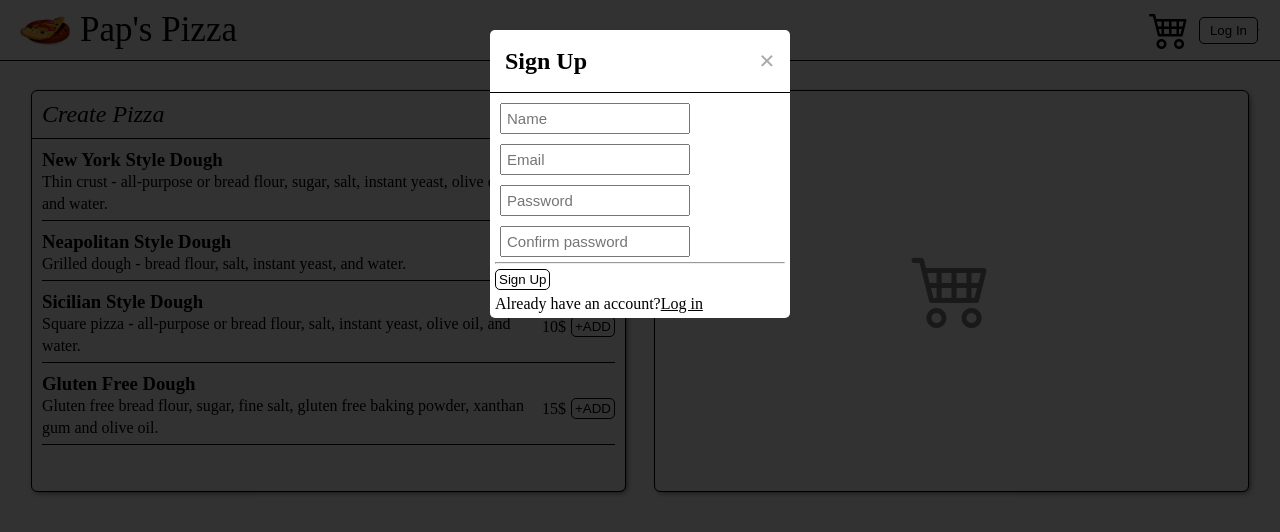
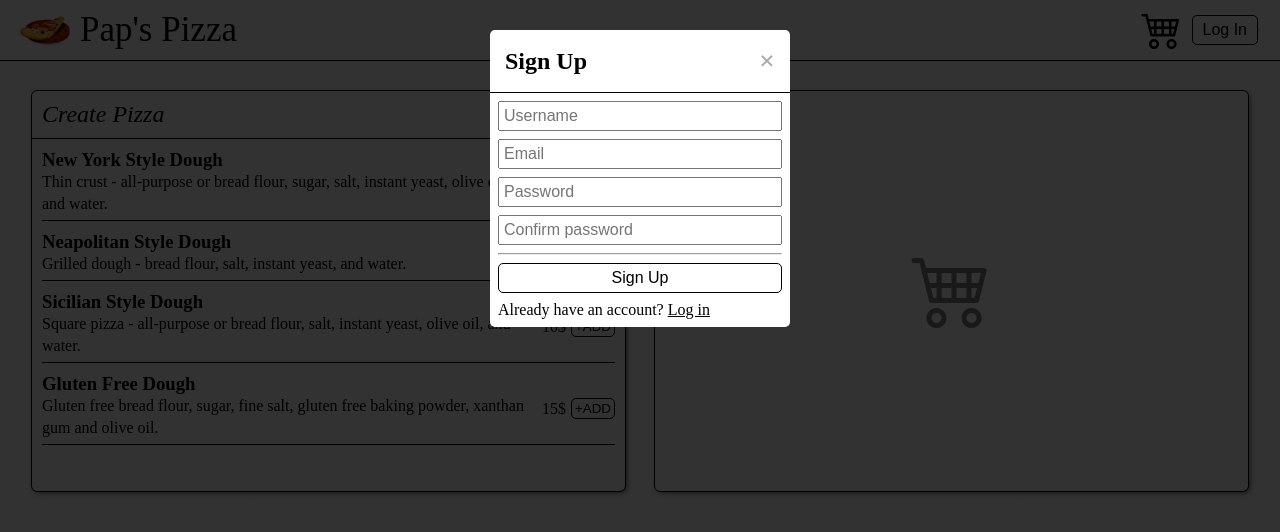
Before and after one commit to AnandPap/paps-pizza, a React (Vite) app in the folder client/: page /signup in a window 1280 px wide. Shown: the top 532 px of the page. Built offline with nearby package versions, Linux system fonts and the light colour scheme.

Commit message:
restructured login in and ign up components and added better css

```diff
--- a/client/src/MainRouter.tsx
+++ b/client/src/MainRouter.tsx
@@ -6,6 +6,7 @@ import Home from "./components/Home";
 import Order from "./order/Order";
 import OrderHistory from "./order/OrderHistory";
 import Modal from "./reusable/Modal";
+import ErrorMessage from "./reusable/ErrorMessage";
 
 const MainRouter = () => {
   return (
@@ -32,6 +33,12 @@ const MainRouter = () => {
         </Route>
         <Route path="/order" element={<Order />} />
         <Route path="/orderhistory" element={<OrderHistory />} />
+        <Route
+          path="*"
+          element={
+            <ErrorMessage className="not-found" text="Page not found." />
+          }
+        />
       </Routes>
     </BrowserRouter>
   );
--- a/client/src/components/LogIn.tsx
+++ b/client/src/components/LogIn.tsx
@@ -1,17 +1,25 @@
 import { useState } from "react";
-import Button from "../reusable/Button";
 import { useNavigate } from "react-router-dom";
 import { useAppSelector, useAppDispatch } from "../redux/hooks";
 import { setIsLoggedIn } from "../redux/pizza";
 import { login } from "../services/user-apis";
 import { authenticate } from "../services/auth-helpers";
+import Button from "../reusable/Button";
+import ErrorMessage from "../reusable/ErrorMessage";
+
+interface LogInValues {
+  [key: string]: string;
+  email: string;
+  password: string;
+}
 
 const LogIn = () => {
-  const [values, setValues] = useState({
+  const [values, setValues] = useState<LogInValues>({
     email: "",
     password: "",
-    error: "",
   });
+  const [error, setError] = useState("");
+  const valuesKeys = ["Email", "Password"];
   const modal = useAppSelector((s) => s.pizza.modal);
   const dispatch = useAppDispatch();
   const navigate = useNavigate();
@@ -25,14 +33,13 @@ const LogIn = () => {
     login(user)
       .then((data) => {
         console.log(data);
-        if (data.error) setValues({ ...values, error: data.error });
+        if (data.error) setError(data.error);
         else if (data.token) {
           authenticate(data, () => navigate("/"));
           dispatch(setIsLoggedIn(true));
           setValues({
             email: "",
             password: "",
-            error: "",
           });
         }
       })
@@ -46,39 +53,29 @@ const LogIn = () => {
   };
 
   return modal.type === "login" ? (
-    <form className="login-form" onSubmit={(e) => handleSubmit(e)}>
-      <div className="input-wrapper">
+    <form className="login" onSubmit={(e) => handleSubmit(e)}>
+      {valuesKeys.map((key, i) => (
         <input
+          key={i}
           className="input"
-          placeholder="Email"
-          value={values.email}
-          onChange={(e) => handleChange("email", e.target.value)}
+          placeholder={key.toLowerCase()}
+          value={values[key]}
+          onChange={(e) => handleChange(key.toLowerCase(), e.target.value)}
         />
-        <input
-          type="password"
-          className="input"
-          placeholder="Password"
-          value={values.password}
-          onChange={(e) => handleChange("password", e.target.value)}
-        />
-      </div>
+      ))}
       <hr className="hr" />
-      {values.error && <div className="error-message">{values.error}</div>}
-      <div className="login-button-wrapper">
+      {error && <ErrorMessage className="error-message" text={error} />}
       <Button text="Log In" className="login-button" type="submit"></Button>
-      </div>
-      <div className="dont-have-account-wrapper">
-        <div className="dont-have-account">
+      <p className="dont-have-account">
         Don't have an account?
-          <p
+        <span
           onClick={() => {
             navigate("/signup");
           }}
         >
           Sign Up
+        </span>
       </p>
-        </div>
-      </div>
     </form>
   ) : null;
 };
--- a/client/src/components/SignUp.tsx
+++ b/client/src/components/SignUp.tsx
@@ -1,17 +1,27 @@
 import { useState } from "react";
-import Button from "../reusable/Button";
 import { useNavigate } from "react-router-dom";
 import { useAppSelector } from "../redux/hooks";
 import { register } from "../services/user-apis";
+import Button from "../reusable/Button";
+import ErrorMessage from "../reusable/ErrorMessage";
+
+interface SignUpValues {
+  [key: string]: string;
+  username: string;
+  email: string;
+  password: string;
+  confirmPassword: string;
+}
 
 const SignUp = () => {
-  const [values, setValues] = useState({
+  const [values, setValues] = useState<SignUpValues>({
     username: "",
     email: "",
     password: "",
     confirmPassword: "",
-    error: "",
   });
+  const [error, setError] = useState("");
+  const valuesKeys = ["Username", "Email", "Password", "Confirm password"];
   const modal = useAppSelector((s) => s.pizza.modal);
   const navigate = useNavigate();
 
@@ -30,17 +40,14 @@ const SignUp = () => {
     register(user)
       .then((data) => {
         console.log(data);
-        if (data.error)
-          setValues({ ...values, error: capitalizeFirstLetter(data.error) });
+        if (data.error) setError(capitalizeFirstLetter(data.error));
         else if (data.message) {
-          setValues({ ...values, error: "" });
           navigate("/login");
           setValues({
             username: "",
             email: "",
             password: "",
             confirmPassword: "",
-            error: "",
           });
         }
       })
@@ -53,53 +60,47 @@ const SignUp = () => {
     setValues({ ...values, [key]: value });
   };
 
+  const toCamelCase = (text: string) => {
+    const words = text.split("");
+    let word = "";
+    for (let i = 0; i < words.length; i++) {
+      if (i === 0) word += words[0].charAt(0).toLowerCase() + words[0].slice(1);
+      else word += words[1].charAt(0).toUpperCase() + words[1].slice(1);
+    }
+    return word;
+  };
+
   return modal.type === "signup" ? (
-    <form className="signup-form" onSubmit={(e) => handleSubmit(e)}>
-      <div className="input-wrapper">
+    <form className="signup" onSubmit={(e) => handleSubmit(e)}>
+      {valuesKeys.map((key, i) => (
         <input
-          type="text"
-          placeholder="Name"
+          key={i}
+          type={
+            key === "Username"
+              ? "text"
+              : key === "Confirm password"
+              ? "password"
+              : key.toLowerCase()
+          }
+          placeholder={key}
           className="input"
-          value={values.username}
-          onChange={(e) => handleChange("username", e.target.value)}
+          value={values[key]}
+          onChange={(e) => handleChange(toCamelCase(key), e.target.value)}
         />
-        <input
-          type="email"
-          placeholder="Email"
-          className="input"
-          value={values.email}
-          onChange={(e) => handleChange("email", e.target.value)}
-        />
-        <input
-          type="password"
-          placeholder="Password"
-          className="input"
-          value={values.password}
-          onChange={(e) => handleChange("password", e.target.value)}
-        />
-        <input
-          type="password"
-          placeholder="Confirm password"
-          className="input"
-          value={values.confirmPassword}
-          onChange={(e) => handleChange("confirmPassword", e.target.value)}
-        />
-      </div>
+      ))}
       <hr className="hr" />
-      {values.error && <div className="error-message">{values.error}</div>}
-      <div className="signup-button-wrapper">
-        <Button text="Sign Up" className="signup-button" type="submit"></Button>
-      </div>
-      <div className="already-have-account">
+      {error && <ErrorMessage className="error-message" text={error} />}
+      <Button text="Sign Up" className="signup-button" type="submit"></Button>
+      <p className="already-have-account">
         Already have an account?
-        <p
+        <span
           onClick={() => {
             navigate("/login");
           }}
         >
           Log in
-        </p>
-      </div>
+        </span>
+      </p>
     </form>
   ) : null;
 };
--- /dev/null
+++ b/client/src/reusable/ErrorMessage.tsx
@@ -0,0 +1,10 @@
+type ErrorMessageProps = {
+  className?: "error-message" | "not-found";
+  text: string;
+};
+
+const ErrorMessage = ({ className, text }: ErrorMessageProps) => {
+  return <p className={className}>{text}</p>;
+};
+
+export default ErrorMessage;
--- a/client/src/styles/header.css
+++ b/client/src/styles/header.css
@@ -33,10 +33,6 @@ header h1 {
   padding-left: 10px;
 }
 
-.login-button {
-  padding: 5px 10px;
-}
-
 .dropdown {
   display: inline-block;
   position: relative;
@@ -61,41 +57,34 @@ header h1 {
   display: block;
 }
 
-.input-wrapper {
+.login,
+.signup {
   display: flex;
   flex-direction: column;
-  max-width: 200px;
+  gap: 0.5rem;
+  padding: 0.5rem;
 }
 .input {
-  margin: 5px;
-  font-size: 15px;
-  padding: 5px;
+  font-size: 1rem;
+  padding: 0.25rem;
 }
-.dont-have-account-wrapper {
-  display: flex;
+.login-button,
+.signup-button {
+  padding: 5px 10px;
+  font-size: inherit;
+}
+.modal-button {
+  align-self: flex-start;
 }
 .dont-have-account,
 .already-have-account {
   display: flex;
-  margin-top: 5px;
+  gap: 0.25rem;
 }
-.dont-have-account p,
-.already-have-account p {
+.dont-have-account span,
+.already-have-account span {
   text-decoration: underline;
   cursor: pointer;
-}
-.login-form,
-.signup-form {
-  margin: 5px;
-}
-.error-message {
-  font-size: 1rem;
-  color: red;
-  margin: 5px auto;
-}
-.login-button-wrapper,
-.signup-button-wrapper {
-  margin: 5px auto;
 }
 
 @media only screen and (max-width: 425px) {
--- a/client/src/styles/reusable.css
+++ b/client/src/styles/reusable.css
@@ -7,7 +7,7 @@
   border: 1.5px solid black;
 }
 .button:hover {
-  transform: scale(1.05);
+  transform: scale(1.02);
 }
 .button:active {
   background-color: rgb(250, 250, 250);
@@ -41,3 +41,16 @@
 .modal-header > span:hover {
   color: black;
 }
+
+.not-found {
+  opacity: 0.7;
+  font-size: 3rem;
+  text-align: center;
+  margin: auto 10px;
+}
+.error-message {
+  color: red;
+  font-weight: 600;
+  max-width: 350px;
+  display: block;
+}
```
Lines whose indentation alone changed are shown as unchanged.
